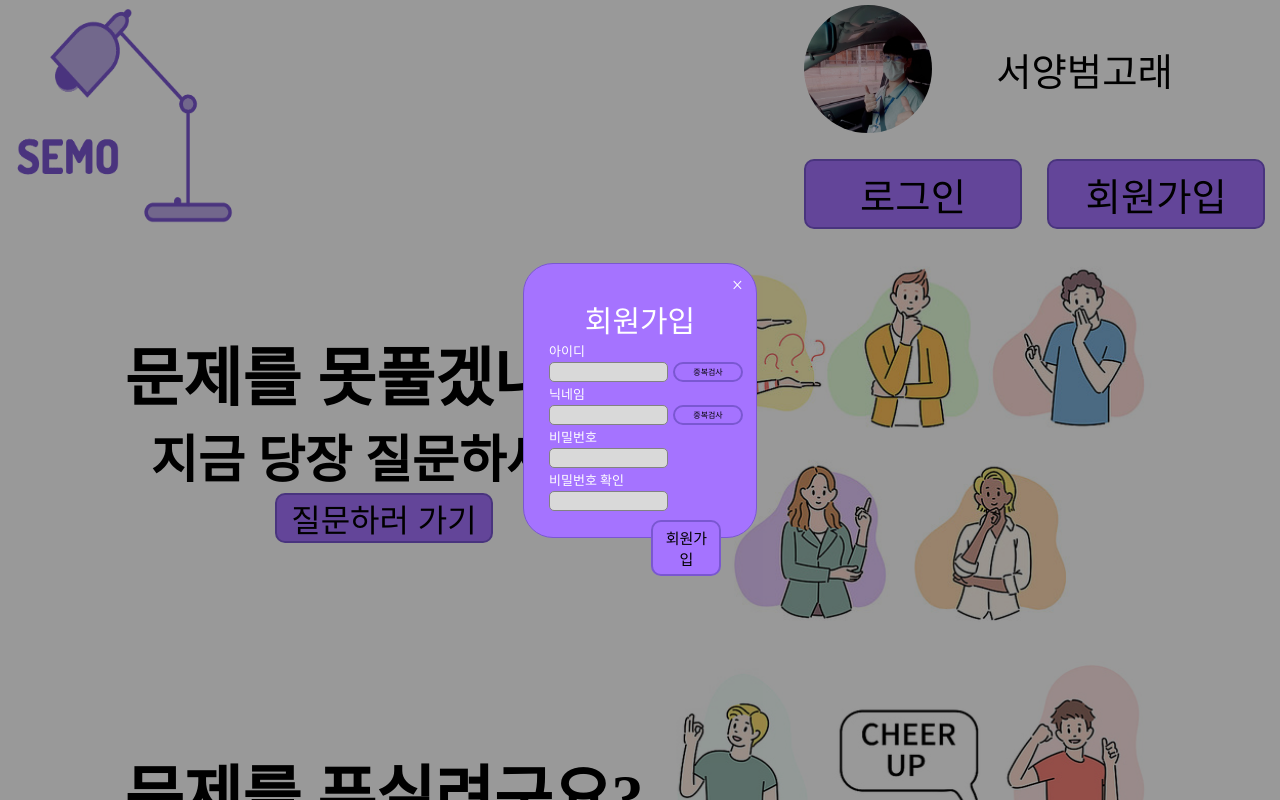
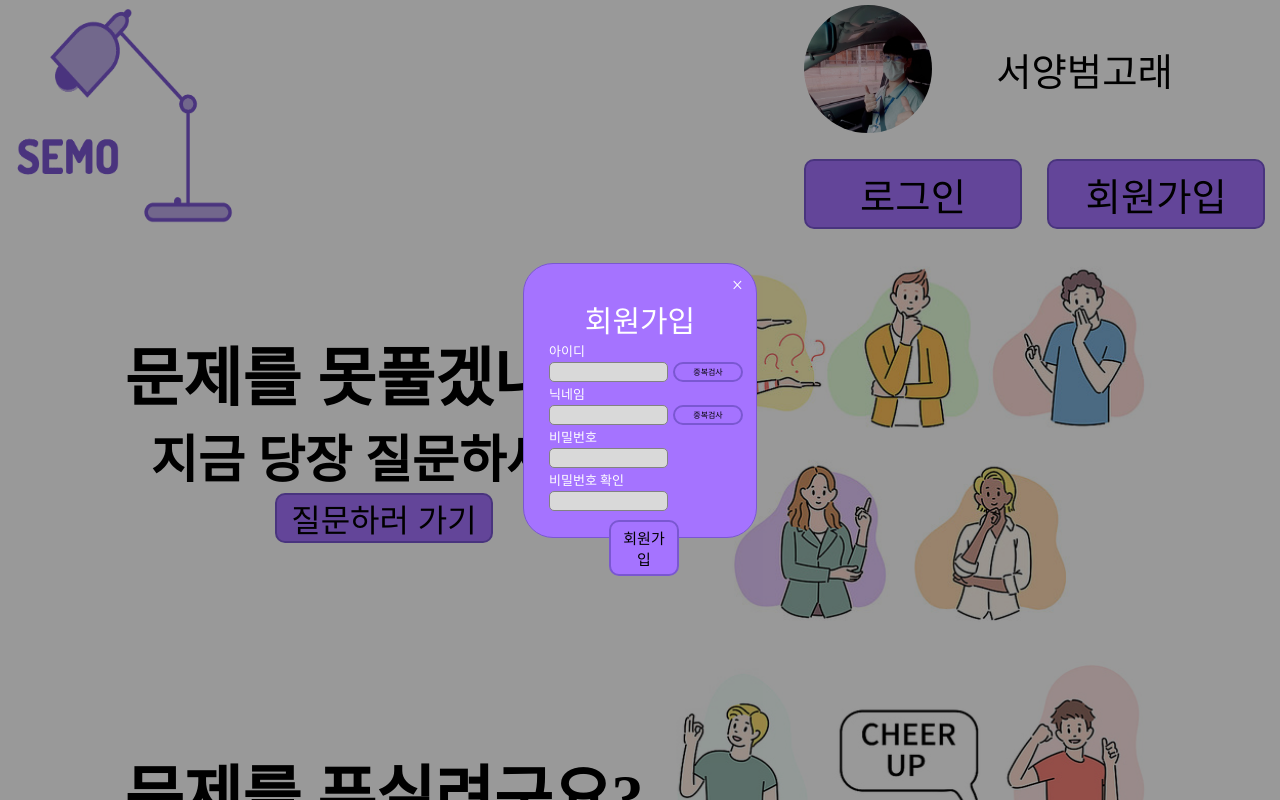
Before and after one commit to codestates/SEMO, a React (Create React App) app in the folder client/: page / in a window 1280 px wide. Both pictures are taken after a click on the button "회원가입". Shown: the top 800 px of the page. Built offline with nearby package versions, Linux system fonts and the light colour scheme.

Commit message:
update signupmodal

```diff
--- a/client/src/modals/signupmodal.js
+++ b/client/src/modals/signupmodal.js
@@ -119,7 +119,7 @@ const Text = styled.div`
 `;
 
 const Signupbutton = styled.div`
-  padding: 7px 0 0 8vw;
+  padding: 7px 0 0 60px;
 `;
 const Signupmodal = (props) => {
   const [user_id, setId] = useState("");
@@ -156,10 +156,6 @@ const Signupmodal = (props) => {
     }
   };
 
-  const modalout = () => {
-    props.openSignup();
-    props.openModalHandler();
-  };
   return (
     <ModalContainer>
       <ModalBackdrop onClick={props.closeSignupModal}>
```
